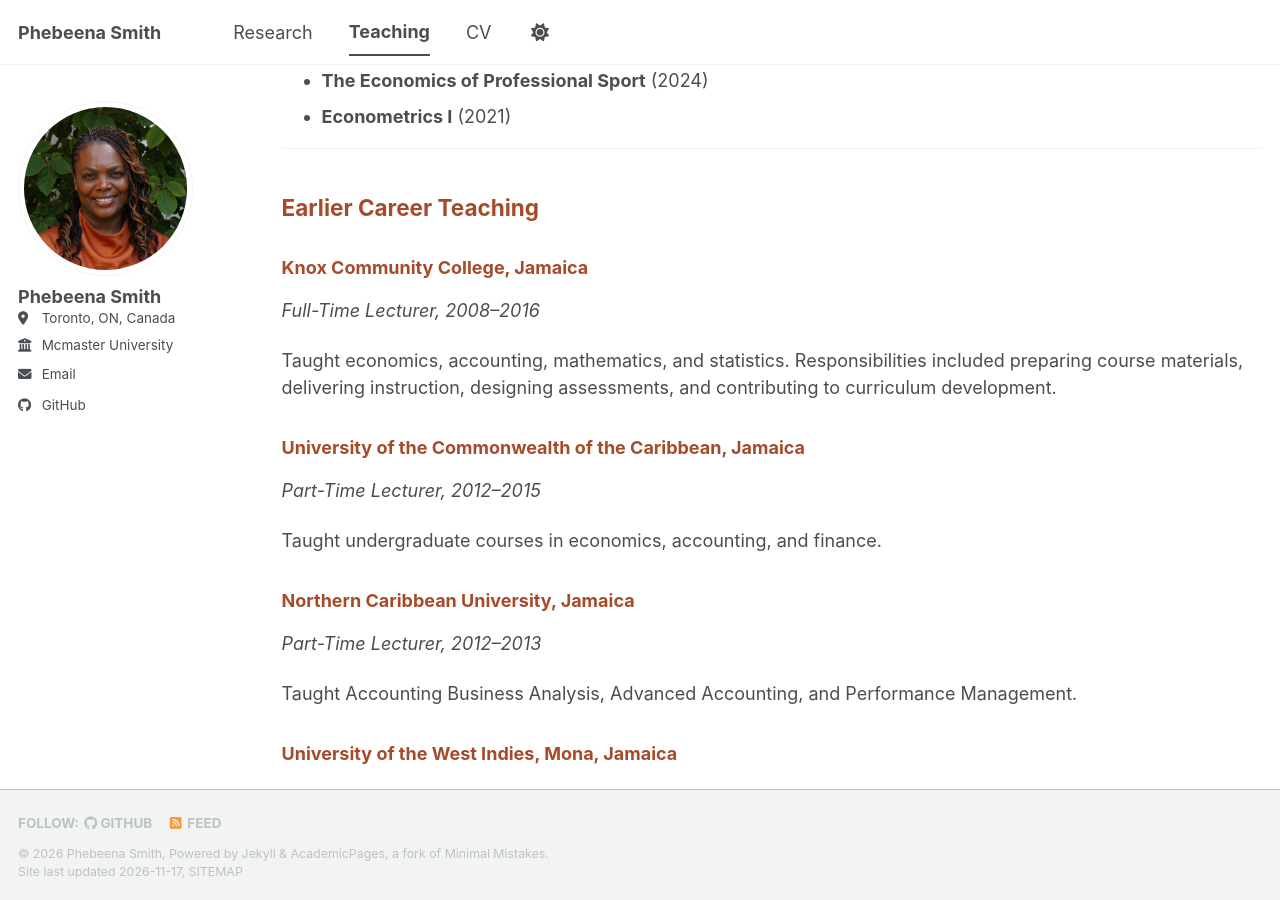
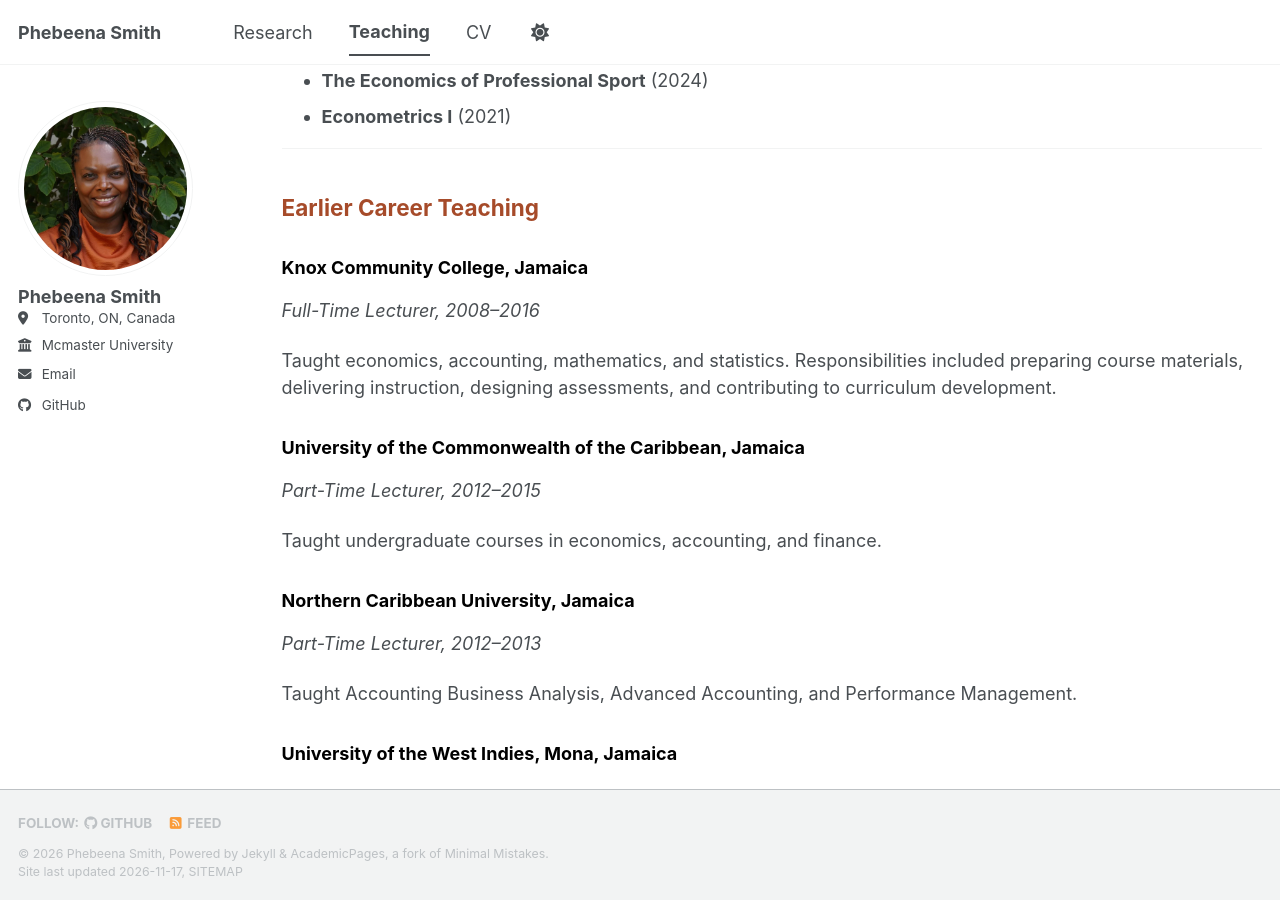
Before and after one commit to phebeenasmith/phebeenasmith.github.io, a Jekyll site: the page built from _pages/teaching.html, in a window 1280 px wide and 900 px high, scrolled down 1059 px. Built offline with Jekyll 4.4.1, drawn with Linux system fonts in a browser that asks for light colours; a style sheet for code colours, icons or effects is not loaded.

Commit message:
Update teaching.html

```diff
--- a/_pages/teaching.html
+++ b/_pages/teaching.html
@@ -109,7 +109,7 @@ author_profile: true
 
 <h2 style="color: #A64B2A;">Earlier Career Teaching</h2>
 
-<h3 style="color: #A64B2A;">Knox Community College, Jamaica</h3>
+<h3 style="color: #000000;">Knox Community College, Jamaica</h3>
 
 <p><em>Full-Time Lecturer, 2008–2016</em></p>
 
@@ -120,7 +120,7 @@ author_profile: true
   contributing to curriculum development.
 </p>
 
-<h3 style="color: #A64B2A;">University of the Commonwealth of the Caribbean, Jamaica</h3>
+<h3 style="color: #000000;">University of the Commonwealth of the Caribbean, Jamaica</h3>
 
 <p><em>Part-Time Lecturer, 2012–2015</em></p>
 
@@ -129,7 +129,7 @@ author_profile: true
   and finance.
 </p>
 
-<h3 style="color: #A64B2A;">Northern Caribbean University, Jamaica</h3>
+<h3 style="color: #000000;">Northern Caribbean University, Jamaica</h3>
 
 <p><em>Part-Time Lecturer, 2012–2013</em></p>
 
@@ -138,7 +138,7 @@ author_profile: true
   and Performance Management.
 </p>
 
-<h3 style="color: #A64B2A;">University of the West Indies, Mona, Jamaica</h3>
+<h3 style="color: #000000;">University of the West Indies, Mona, Jamaica</h3>
 
 <p><em>Undergraduate Teaching Assistant, 2006–2008</em></p>
 
@@ -147,7 +147,7 @@ author_profile: true
   and assisted with grading.
 </p>
 
-<h3 style="color: #A64B2A;">Studiosity</h3>
+<h3 style="color: #000000;">Studiosity</h3>
 
 <p><em>Economics and Accounting Specialist, 2017–2021</em></p>
 
```
